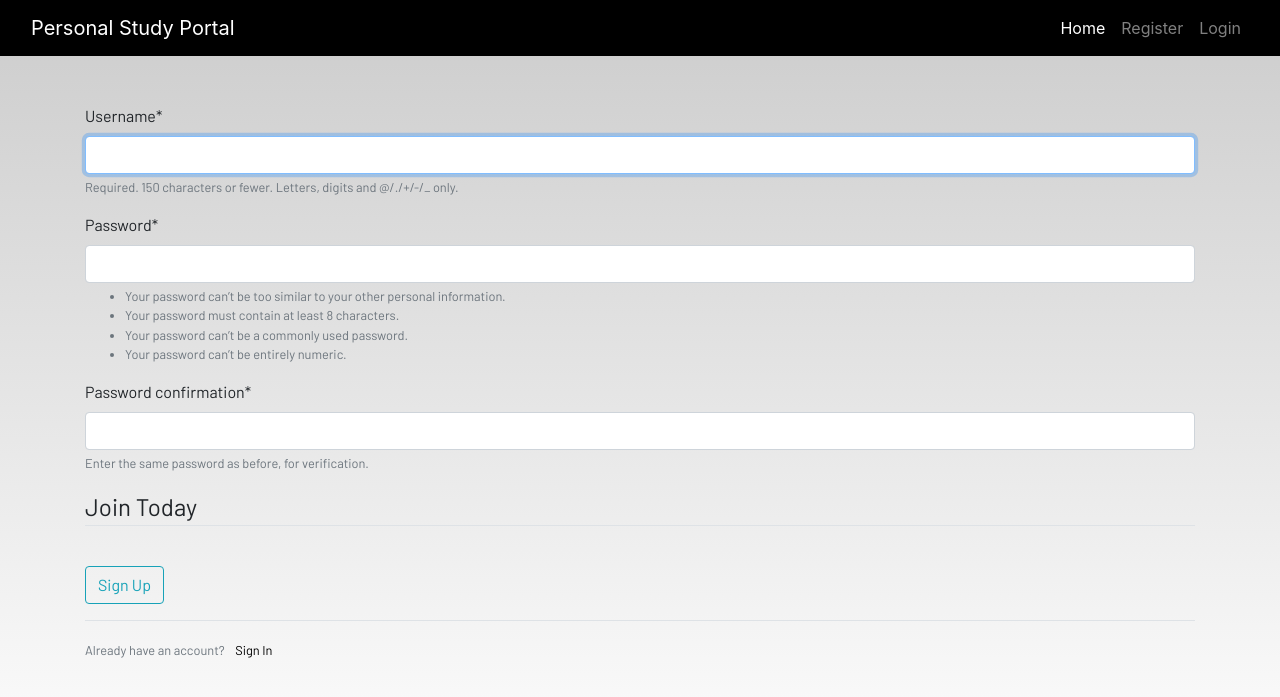
After one commit to KingThobz16/Personal-Dashboard-Django_Project, a Django app: page /register/ in a window 1280 px wide. The commit adds this page. Shown: the top 697 px of the page. Run offline with Django 3.2, Linux system fonts and the light colour scheme; some libraries are stand-ins or nearby versions; some web fonts are replaced.

Commit message:
Register, Login, logout and profile views

```diff
--- a/dashboard_project/settings.py
+++ b/dashboard_project/settings.py
@@ -127,3 +127,7 @@ STATICFILES_DIRS = [
 ]
 
 CRISPY_TEMPLATE_PACK = 'bootstrap4'
+
+LOGIN_REDIRECT_URL = 'personal_dashboard-home'
+
+LOGIN_URL = 'login'
--- a/dashboard_project/urls.py
+++ b/dashboard_project/urls.py
@@ -15,8 +15,14 @@ Including another URLconf
 """
 from django.contrib import admin
 from django.urls import path, include
+from personal_dashboard import views as dashboard_views
+from django.contrib.auth import views as auth_views
 
 urlpatterns = [
     path('admin/', admin.site.urls),
-    path('', include('personal_dashboard.urls'))
+    path('', include('personal_dashboard.urls')),
+    path('register/', dashboard_views.register, name="register"),
+    path('profile/', dashboard_views.profile, name="profile"),
+    path('login/', auth_views.LoginView.as_view(template_name="personal_dashboard/login.html"), name="login"),
+    path('logout/', auth_views.LogoutView.as_view(template_name="personal_dashboard/logout.html"), name="logout"),
 ]
--- a/personal_dashboard/forms.py
+++ b/personal_dashboard/forms.py
@@ -1,5 +1,6 @@
 from django import forms
 from . models import *
+from django.contrib.auth.forms import UserCreationForm
 
 class NotesForm(forms.ModelForm):
     class Meta:
@@ -69,3 +70,10 @@ class ConversionMassForm(forms.Form):
     measure2 = forms.CharField(
         label = '', widget=forms.Select(choices = CHOICES)
     )
+
+# User registration form, which inherits from the django user creation form
+class UserRegistrationForm(UserCreationForm):
+    class Meta:
+        model = User
+        # Fields to display
+        fields = ['username', 'password1', 'password2']
--- a/personal_dashboard/templates/personal_dashboard/base.html
+++ b/personal_dashboard/templates/personal_dashboard/base.html
@@ -20,17 +20,18 @@
   <header>
     <nav class="navbar navbar-expand-lg navbar-dark bg-dark">
       <div class="container-fluid">
-        <a class="navbar-brand" href="#">Personal Study Portal</a>        <button class="navbar-toggler" type="button" data-bs-toggle="collapse" data-bs-target="#navbarSupportedContent"
+        <a class="navbar-brand" href="{% url 'personal_dashboard-home' %}">Personal Study Portal</a>        <button class="navbar-toggler" type="button" data-bs-toggle="collapse" data-bs-target="#navbarSupportedContent"
           aria-controls="navbarSupportedContent" aria-expanded="false" aria-label="Toggle navigation">
           <span class="navbar-toggler-icon"></span>
         </button>
         <div class="collapse navbar-collapse justify-content-end" id="navbarSupportedContent">
           <ul class="navbar-nav mb-2 mb-lg-0">
             <li class="nav-item">
-              <a class="nav-link active" aria-current="page" href="#">Home</a>
+              <a class="nav-link active" aria-current="page" href="{% url 'personal_dashboard-home' %}">Home</a>
             </li>
+            {% if user.is_authenticated %}
               <li class="nav-item">
-              <a class="nav-link" href="#">Profile</a>
+                <a class="nav-link" href="{% url 'profile' %}">Profile</a>
               </li>
               <li class="nav-item dropdown">
                 <a class="nav-link dropdown-toggle" href="#" id="navbarDropdown" role="button" data-toggle="dropdown"
@@ -38,30 +39,32 @@
                   Options
                 </a>
                 <div class="dropdown-menu" aria-labelledby="navbarDropdown">
-                <a class="dropdown-item" href="#">Books</a>
-                <a class="dropdown-item" href="#">Wikipedia</a>
+                  <a class="dropdown-item" href="{% url 'personal_dashboard-books' %}">Books</a>
+                  <a class="dropdown-item" href="{% url 'personal_dashboard-wiki' %}">Wikipedia</a>
                   <div class="dropdown-divider"></div>
 
-                <a class="dropdown-item" href="#">Dictionary</a>
-                <a class="dropdown-item" href="#">Youtube</a>
+                  <a class="dropdown-item" href="{% url 'personal_dashboard-dictionary' %}">Dictionary</a>
+                  <a class="dropdown-item" href="{% url 'personal_dashboard-youtube' %}">Youtube</a>
                   <div class="dropdown-divider"></div>
-                <a class="dropdown-item" href="#">To-do</a>
-                <a class="dropdown-item" href="#">Homework</a>
+                  <a class="dropdown-item" href="{% url 'personal_dashboard-todo' %}">To-do</a>
+                  <a class="dropdown-item" href="{% url 'personal_dashboard-homework' %}">Homework</a>
                   <div class="dropdown-divider"></div>
-                <a class="dropdown-item" href="#">Notes</a>
-                <a class="dropdown-item" href="#">Conversion</a>
+                  <a class="dropdown-item" href="{% url 'personal_dashboard-notes' %}">Notes</a>
+                  <a class="dropdown-item" href="{% url 'personal_dashboard-conversion' %}">Conversion</a>
                   <div class="dropdown-divider"></div>
                 </div>
               </li>
 
               <li class="nav-item">
-              <a class="nav-link" href="#">Logout</a>
+                <a class="nav-link" href="{% url 'logout' %}">Logout</a>
+              </li>
+              {% else %}
+              <li class="nav-item">
+                <a class="nav-link" href="{% url 'register' %}">Register</a>
               </li>
               <li class="nav-item">
-              <a class="nav-link" href="#">Register</a>
-            </li>
-            <li class="nav-item">
-              <a class="nav-link" href="#">Login</a>
+                <a class="nav-link" href="{% url 'login' %}">Login</a>
+                {% endif %}
             </li>
           </ul>
         </div>
--- /dev/null
+++ b/personal_dashboard/templates/personal_dashboard/register.html
@@ -0,0 +1,27 @@
+{% extends 'personal_dashboard/base.html' %}
+{% load static %}
+{% load crispy_forms_tags %}
+
+{% block content %}
+
+<div class="container">
+  <form method="POST">
+    {% csrf_token %}
+    {{ form | crispy }}
+    <fieldset class="form-group">
+      <legend class="border-bottom mb-4">Join Today</legend>
+    </fieldset>
+    <div class="form-group">
+      <button href="" class="btn btn-outline-info" type="submit">
+        Sign Up
+      </button>
+    </div>
+  </form>
+  <div class="border-top pt-3">
+    <small class="text-muted">Already have an account?
+      <a class="ml-2" href="{% url 'login' %}">Sign In</a>
+    </small>
+  </div>
+</div>
+
+{% endblock content %}
--- a/personal_dashboard/views.py
+++ b/personal_dashboard/views.py
@@ -5,6 +5,8 @@ from django.views import generic
 from youtubesearchpython import VideosSearch
 import requests
 import wikipedia
+from django.contrib.auth.decorators import login_required
+
 
 # Create your views here.
 def home(request):
@@ -16,6 +18,7 @@ def home(request):
 #
 """Notes related views"""
 # Note creating View
+@login_required
 def notes(request):
     # Check if the request is post and create note
     if request.method == ('POST'):
@@ -45,6 +48,7 @@ class NotesDetailView(generic.DetailView):
 
 
 # Note deleting view
+@login_required
 def delete_note(request, pk=None):
     # In the Notes database table, delete the note with the id=pk
     Notes.objects.get(id=pk).delete()
@@ -60,6 +64,7 @@ def delete_note(request, pk=None):
 #
 """Homework related views"""
 # Homework view
+@login_required
 def homework(request):
     # Check if the request is post and create homework
     if request.method == "POST":
@@ -105,6 +110,7 @@ def homework(request):
 
 
 # To update homework and mark it finished or not finished
+@login_required
 def update_homework(request, pk=None):
     homework = Homework.objects.get(id=pk)
     if homework.is_finished == True:
@@ -118,6 +124,7 @@ def update_homework(request, pk=None):
 
 
 # Delete homework view
+@login_required
 def delete_homework(request, pk=None):
     Homework.objects.get(id=pk).delete()
     return redirect('personal_dashboard-homework')
@@ -185,6 +192,7 @@ def youtube(request):
 #
 """todo related views"""
 # todo creating view
+@login_required
 def todo(request):
     if request.method == "POST":
         form = TodoForm(request.POST)
@@ -223,6 +231,7 @@ def todo(request):
     return render(request, 'personal_dashboard/todo.html', context)
 
 # To update homework and mark it finished or not finished
+@login_required
 def update_todo(request,pk=None):
     todo = Todo.objects.get(id=pk)
     if todo.is_finished == True:
@@ -234,6 +243,7 @@ def update_todo(request,pk=None):
     return redirect('personal_dashboard-todo')
 
 # Delete todo view
+@login_required
 def delete_todo(request, pk=None):
     Todo.objects.get(id=pk).delete()
     return redirect('personal_dashboard-todo')
@@ -445,3 +455,52 @@ def conversion(request):
         }
 
     return render(request, 'personal_dashboard/conversion.html', context)
+
+#
+#
+#
+#
+#
+# Registration View
+def register(request):
+    if request.method == "POST":
+        form = UserRegistrationForm(request.POST)
+        if form.is_valid():
+            form.save()
+            username = form.cleaned_data.get('username')
+            messages.success(request, f"Account created for {username}!!")
+            return redirect('login')
+    else:
+        form = UserRegistrationForm()
+
+    context = {
+        'form' : form
+    }
+    return render(request, 'personal_dashboard/register.html', context)
+
+#
+#
+#
+#
+#
+# Profile View
+@login_required
+def profile(request):
+    homeworks = Homework.objects.filter(is_finished=False, user=request.user)
+    todos = Todo.objects.filter(is_finished=False, user=request.user)
+    if len(homeworks) == 0:
+        homework_done = True
+    else:
+        homework_done = False
+
+    if len(todos) == 0:
+        todos_done = True
+    else:
+        todos_done = False
+    context = {
+        'homeworks' : homeworks,
+        'todos' : todos,
+        'homework_done' : homework_done,
+        'todos_done' : todos_done
+    }
+    return render(request, 'personal_dashboard/profile.html', context)
```
Also changed, not shown: personal_dashboard/templates/personal_dashboard/home.html (+8 -8 lines), personal_dashboard/templates/personal_dashboard/login.html (added, +26 -0 lines), personal_dashboard/templates/personal_dashboard/logout.html (added, +14 -0 lines), personal_dashboard/templates/personal_dashboard/profile.html (added, +100 -0 lines), db.sqlite3. Lines whose indentation alone changed are shown as unchanged.
